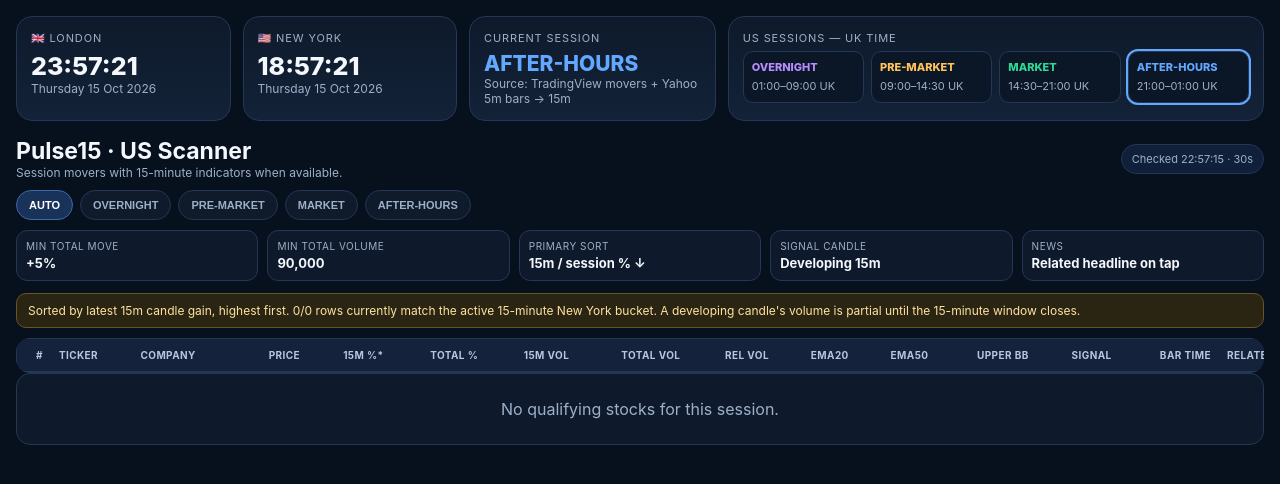
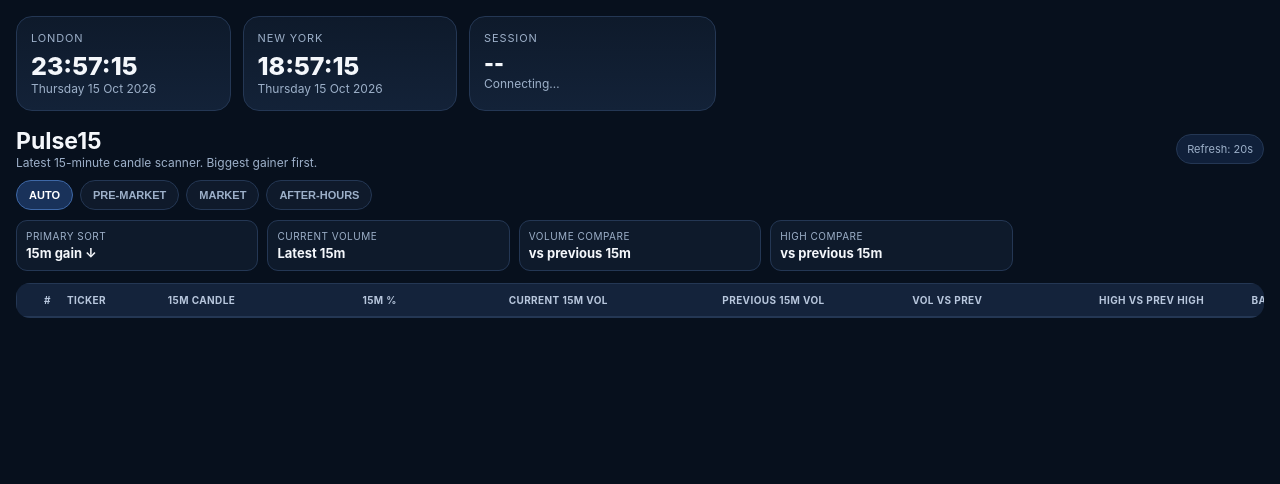
Before and after one commit to Tonystark671/-us-premarket-scanner, a Flask app: page / in a window 1280 px wide. Shown: the top 484 px of the page. Run offline with Flask 3, Linux system fonts and the light colour scheme; data that the repository does not hold is empty.

Commit message:
Simplify dashboard to exact 15m scanner columns

```diff
--- a/templates/index.html
+++ b/templates/index.html
@@ -3,37 +3,34 @@
 <head>
 <meta charset="utf-8"/>
 <meta name="viewport" content="width=device-width, initial-scale=1"/>
-<title>Pulse15 | US Scanner</title>
+<title>Pulse15 | 15m Scanner</title>
 <link rel="stylesheet" href="/static/style.css"/>
 </head>
 <body>
 <div class="wrap">
   <div class="header-grid">
-    <section class="card"><div class="label">🇬🇧 London</div><div id="ukClock" class="clock">--:--:--</div><div id="ukDate" class="muted"></div></section>
-    <section class="card"><div class="label">🇺🇸 New York</div><div id="nyClock" class="clock">--:--:--</div><div id="nyDate" class="muted"></div></section>
-    <section class="card"><div class="label">Current Session</div><div id="session" class="session">--</div><div id="source" class="muted">Connecting…</div></section>
-    <section class="card"><div class="label">US Sessions — UK Time</div><div id="timeline" class="timeline"></div></section>
+    <section class="card"><div class="label">London</div><div id="ukClock" class="clock">--:--:--</div><div id="ukDate" class="muted"></div></section>
+    <section class="card"><div class="label">New York</div><div id="nyClock" class="clock">--:--:--</div><div id="nyDate" class="muted"></div></section>
+    <section class="card"><div class="label">Session</div><div id="session" class="session">--</div><div id="source" class="muted">Connecting…</div></section>
   </div>
 
   <div class="title-row">
-    <div><h1>Pulse15 · US Scanner</h1><div class="muted">Session movers with 15-minute indicators when available.</div></div>
-    <div id="refreshStatus" class="pill">Refresh: 30s</div>
+    <div><h1>Pulse15</h1><div class="muted">Latest 15-minute candle scanner. Biggest gainer first.</div></div>
+    <div id="refreshStatus" class="pill">Refresh: 20s</div>
   </div>
 
   <div class="session-tabs">
     <button class="tab active" data-mode="AUTO">AUTO</button>
-    <button class="tab" data-mode="OVERNIGHT">OVERNIGHT</button>
     <button class="tab" data-mode="PRE-MARKET">PRE-MARKET</button>
     <button class="tab" data-mode="MARKET">MARKET</button>
     <button class="tab" data-mode="AFTER-HOURS">AFTER-HOURS</button>
   </div>
 
   <div class="rules">
-    <div class="mini"><span>Min total move</span><b>+5%</b></div>
-    <div class="mini"><span>Min total volume</span><b>90,000</b></div>
-    <div class="mini"><span>Primary sort</span><b>15m / session % ↓</b></div>
-    <div class="mini"><span>Signal candle</span><b>Developing 15m</b></div>
-    <div class="mini"><span>News</span><b>Related headline on tap</b></div>
+    <div class="mini"><span>Primary sort</span><b>15m gain ↓</b></div>
+    <div class="mini"><span>Current volume</span><b>Latest 15m</b></div>
+    <div class="mini"><span>Volume compare</span><b>vs previous 15m</b></div>
+    <div class="mini"><span>High compare</span><b>vs previous 15m</b></div>
   </div>
 
   <div id="note" class="note hidden"></div>
@@ -42,14 +39,22 @@
   <table>
     <thead>
       <tr>
-        <th>#</th><th>Ticker</th><th>Company</th><th>Price</th><th>15m %*</th><th>Total %</th><th>15m Vol</th><th>Total Vol</th><th>Rel Vol</th>
-        <th>EMA20</th><th>EMA50</th><th>Upper BB</th><th>Signal</th><th>Bar time</th><th>Related news</th>
+        <th>#</th>
+        <th>Ticker</th>
+        <th>15m Candle</th>
+        <th>15m %</th>
+        <th>Current 15m Vol</th>
+        <th>Previous 15m Vol</th>
+        <th>Vol vs Prev</th>
+        <th>High vs Prev High</th>
+        <th>Bar</th>
+        <th>Live?</th>
       </tr>
     </thead>
     <tbody id="rows"></tbody>
   </table>
   </div>
-  <div id="empty" class="empty hidden">No qualifying stocks for this session.</div>
+  <div id="empty" class="empty hidden">No current scanner rows.</div>
 </div>
 <script src="/static/app.js"></script>
 </body>
```
